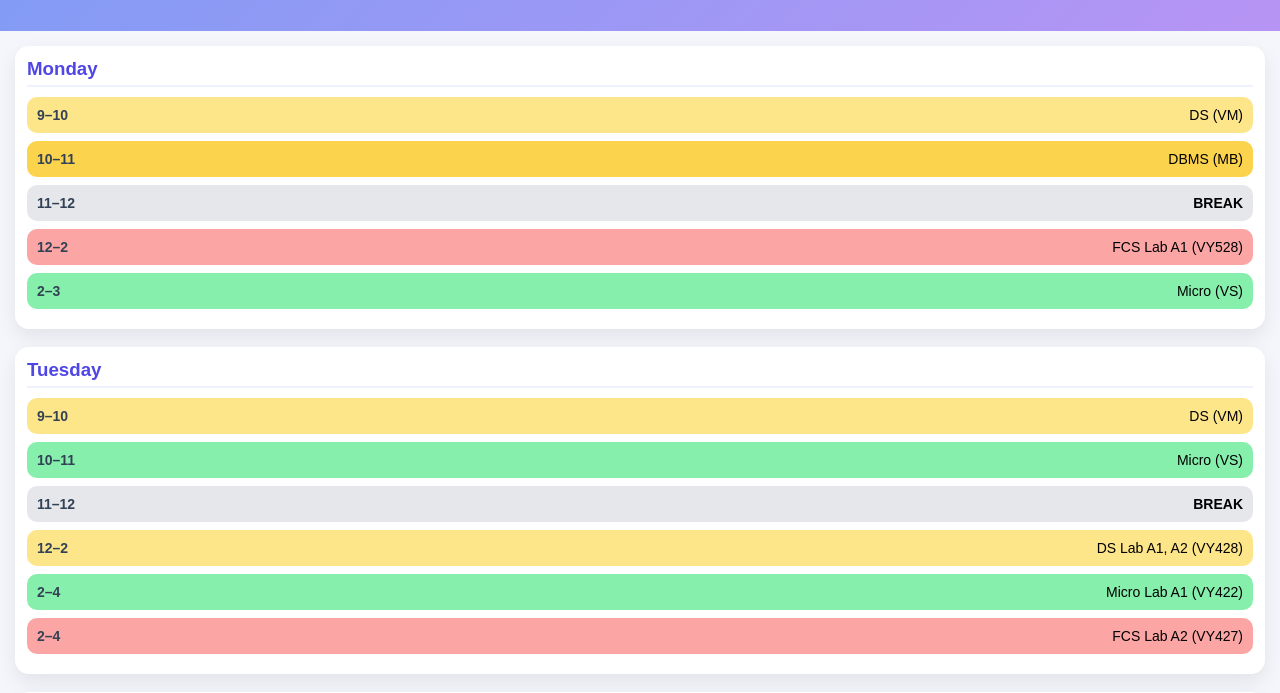
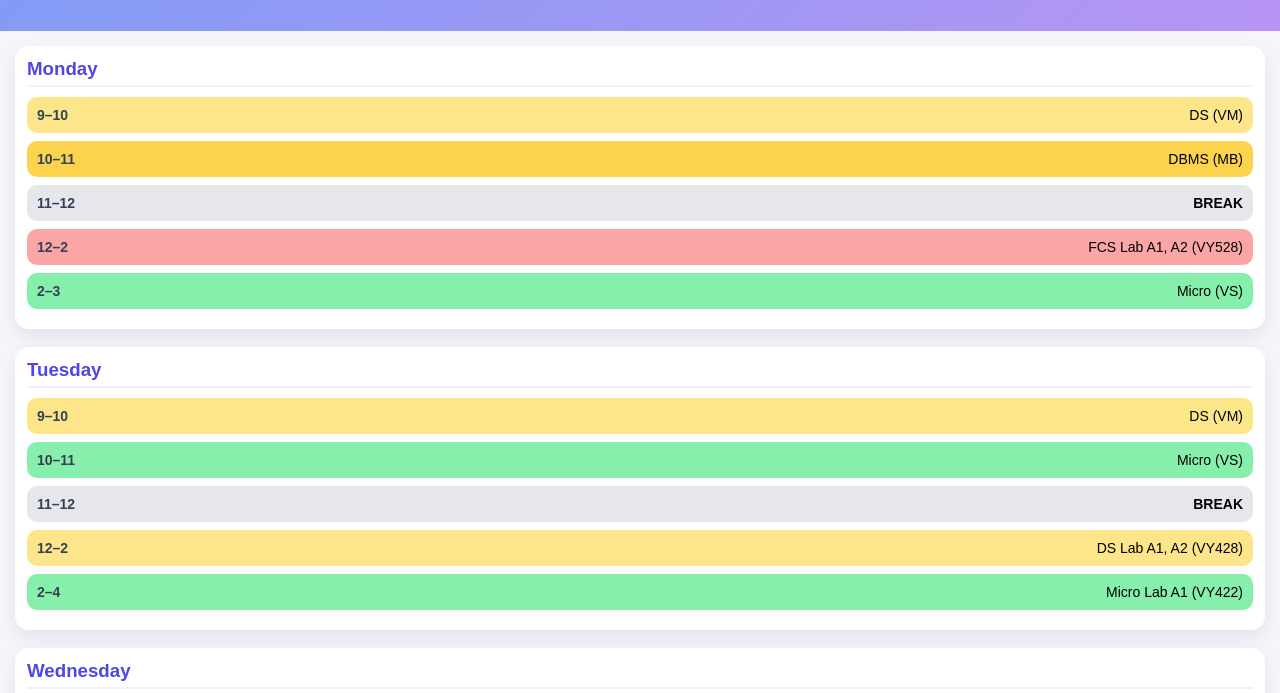
Before and after one commit to ayush2025-A07/Timetable-bsc-cs-div-a, a plain HTML site: page index.html in a window 1280 px wide. Shown: the part 107-800 px from the top of the page. Drawn offline with Linux system fonts and the light colour scheme.

```diff
--- a/index.html
+++ b/index.html
@@ -133,7 +133,7 @@
 <div class="slot ds"><span class="time">9–10</span> DS (VM)</div>
 <div class="slot dbms"><span class="time">10–11</span> DBMS (MB)</div>
 <div class="slot break"><span class="time">11–12</span> BREAK</div>
-<div class="slot lab-fcs"><span class="time">12–2</span> FCS Lab A1 (VY528)</div>
+<div class="slot lab-fcs"><span class="time">12–2</span> FCS Lab A1, A2 (VY528)</div>
 <div class="slot micro"><span class="time">2–3</span> Micro (VS)</div>
 </div>
 
@@ -144,7 +144,6 @@
 <div class="slot break"><span class="time">11–12</span> BREAK</div>
 <div class="slot lab-ds"><span class="time">12–2</span> DS Lab A1, A2 (VY428)</div>
 <div class="slot lab-micro"><span class="time">2–4</span> Micro Lab A1 (VY422)</div>
-<div class="slot lab-fcs"><span class="time">2–4</span> FCS Lab A2 (VY427)</div>
 </div>
 
 <div class="day">
```
